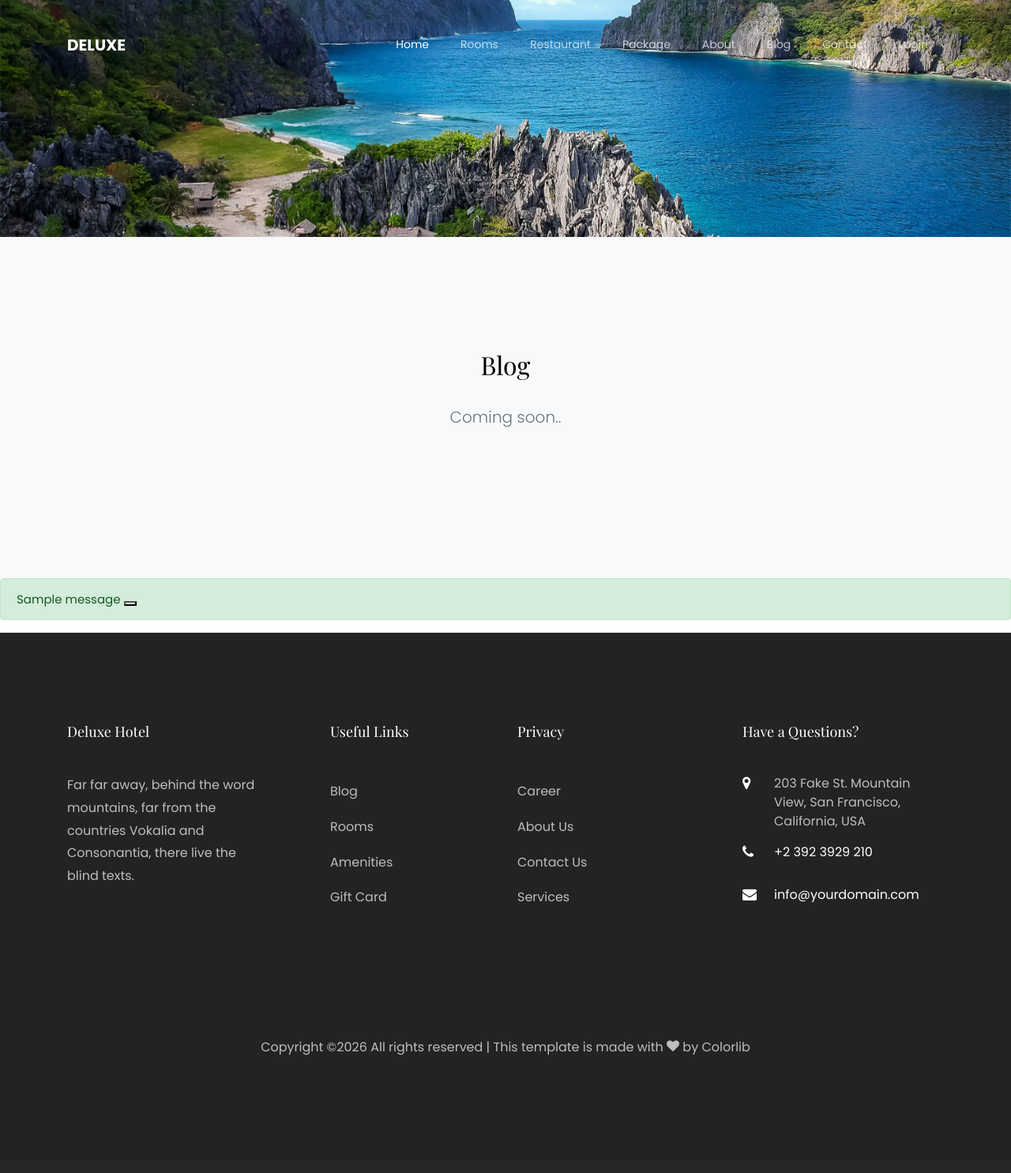
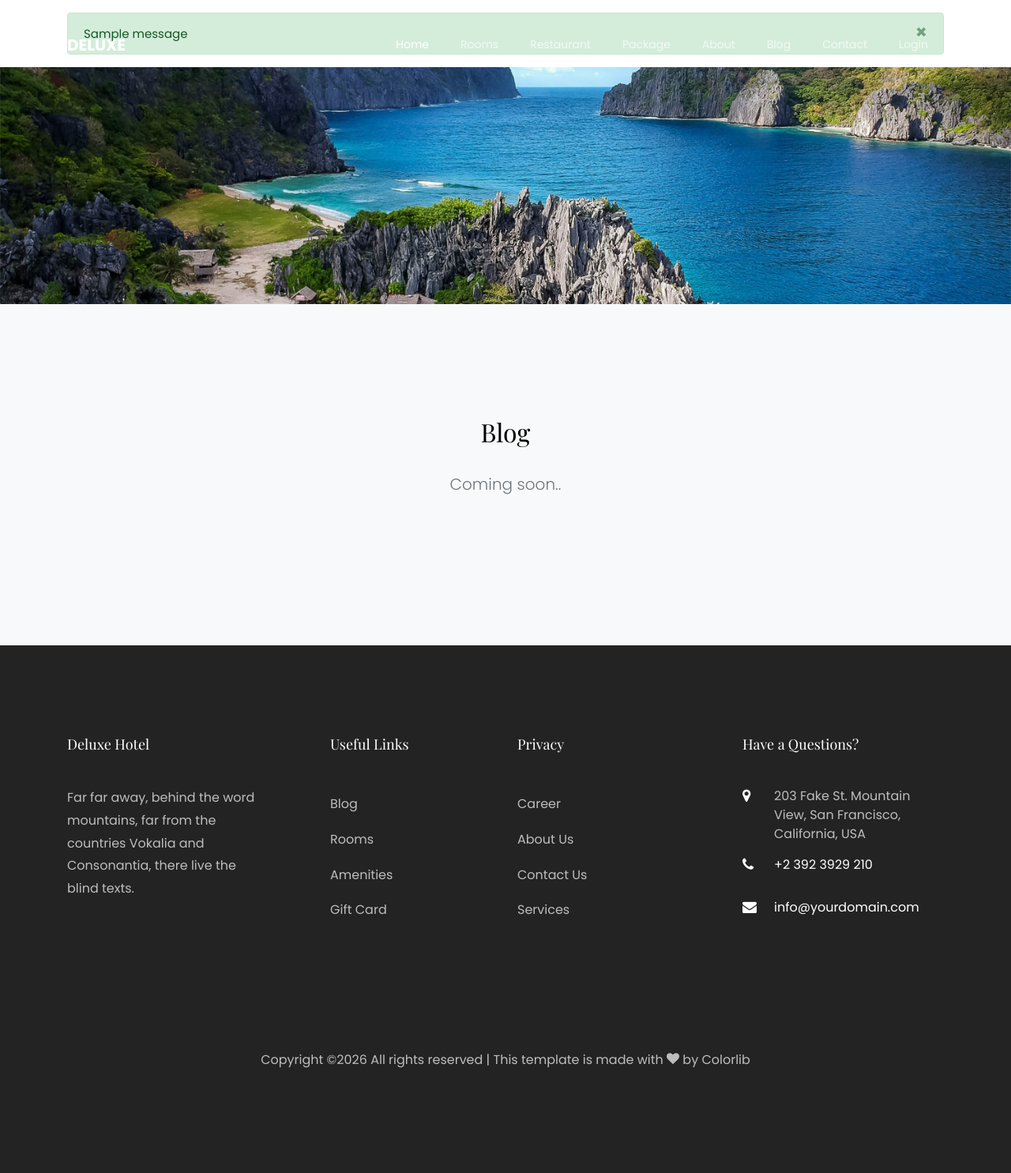
Before and after one commit to MdTanzil/Hotel-Booking-app-Django, a Django app: template hotelbooking/templates/hotelbooking/blog/main.html in a window 1280 px wide. Shown: the whole page at 79% size. Before the commit the page ends 1336 px from the top, so only its background shows below. Run offline with Django 4.2, Linux system fonts and the light colour scheme; the template is opened without the code that fills it, so the values that code supplies are empty; tables that the repository leaves empty hold one stand-in row (values such as "Sample post"); one stand-in notice (Sample message) is shown; some libraries are stand-ins or nearby versions; some web fonts are replaced.

Commit message:
Show Admin Panel link for staff, move messages to the top of the page

```diff
--- a/templates/base.html
+++ b/templates/base.html
@@ -29,19 +29,19 @@
   </head>
   <body>
     {% include 'navbar.html' %}
+    {% if messages %}
+    <div class="container mt-3">
+      {% for message in messages %}
+        <div class="alert alert-{{ message.tags }} alert-dismissible fade show" role="alert">
+          {{ message }}
+          <button type="button" class="close" data-dismiss="alert" aria-label="Close"><span aria-hidden="true">&times;</span></button>
+        </div>
+      {% endfor %}
+    </div>
+    {% endif %}
     {% block body %}
     {% endblock body %}
 
-    {% if messages %}
-    <div class="messages">
-      {% for message in messages %}
-        <div class="alert alert-{{ message.tags }} alert-dismissible fade show" role="alert">
-          {{ message }}
-          <button type="button" class="btn-close" data-bs-dismiss="alert" aria-label="Close"></button>
-        </div>
-      {% endfor %}
-    </div>
-  {% endif %}
     {% include 'footer.html' %}
     <script src="{% static 'js/jquery.min.js' %}"></script>
     <script src="{% static 'js/jquery-migrate-3.0.1.min.js' %}"></script>
--- a/templates/navbar.html
+++ b/templates/navbar.html
@@ -14,6 +14,9 @@
 	          <li class="nav-item"><a href="{% url 'hotelbooking:blog' %}" class="nav-link">Blog</a></li>
 	          <li class="nav-item"><a href="{% url 'hotelbooking:contact-us' %}" class="nav-link">Contact</a></li>
 			  {% if user.is_authenticated %}
+	          {% if user.is_staff %}
+	          <li class="nav-item"><a href="{% url 'admin:index' %}" class="nav-link">Admin Panel</a></li>
+	          {% endif %}
 	          <li class="nav-item" style="display: flex; justify-content: center; align-items: center;"> Hello, {{ user.username }}!<a href="{% url 'account_logout' %}" class="nav-link">Logout</a></li>
 
 			{% else %}
```
